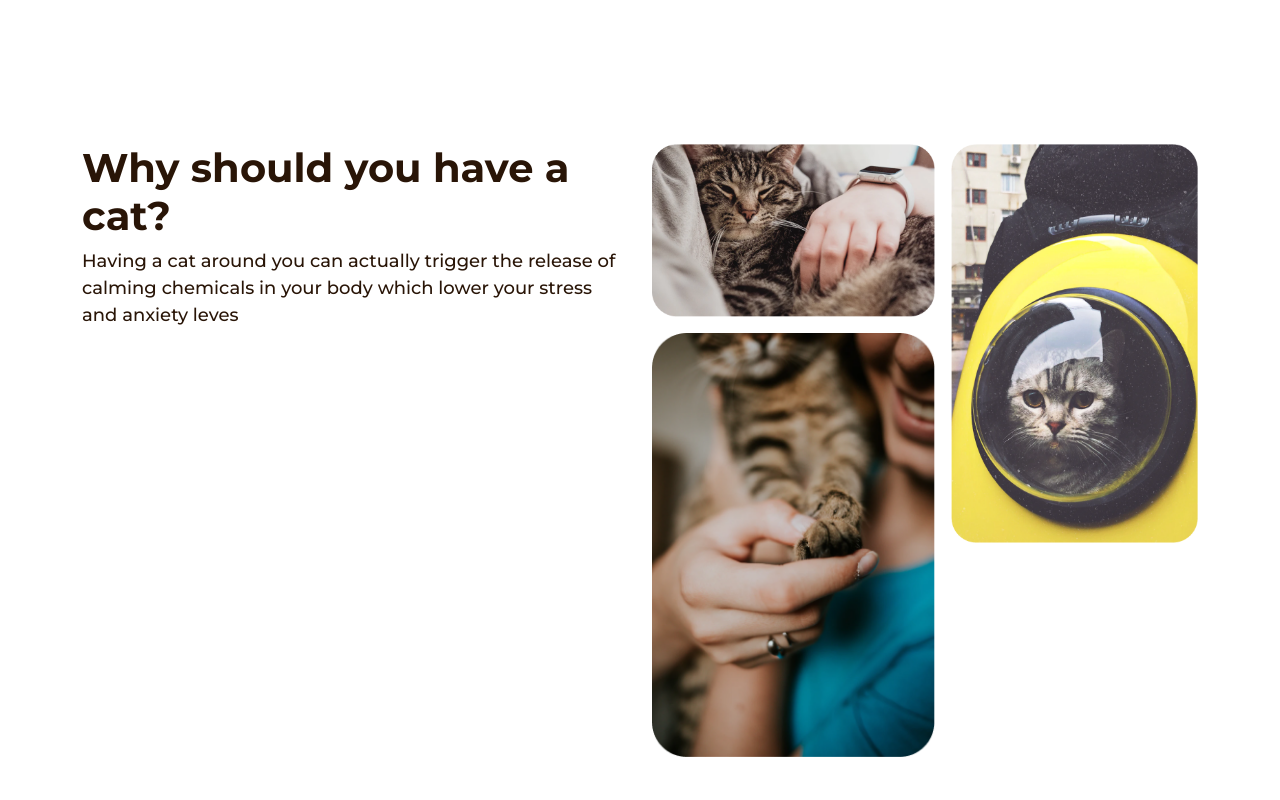
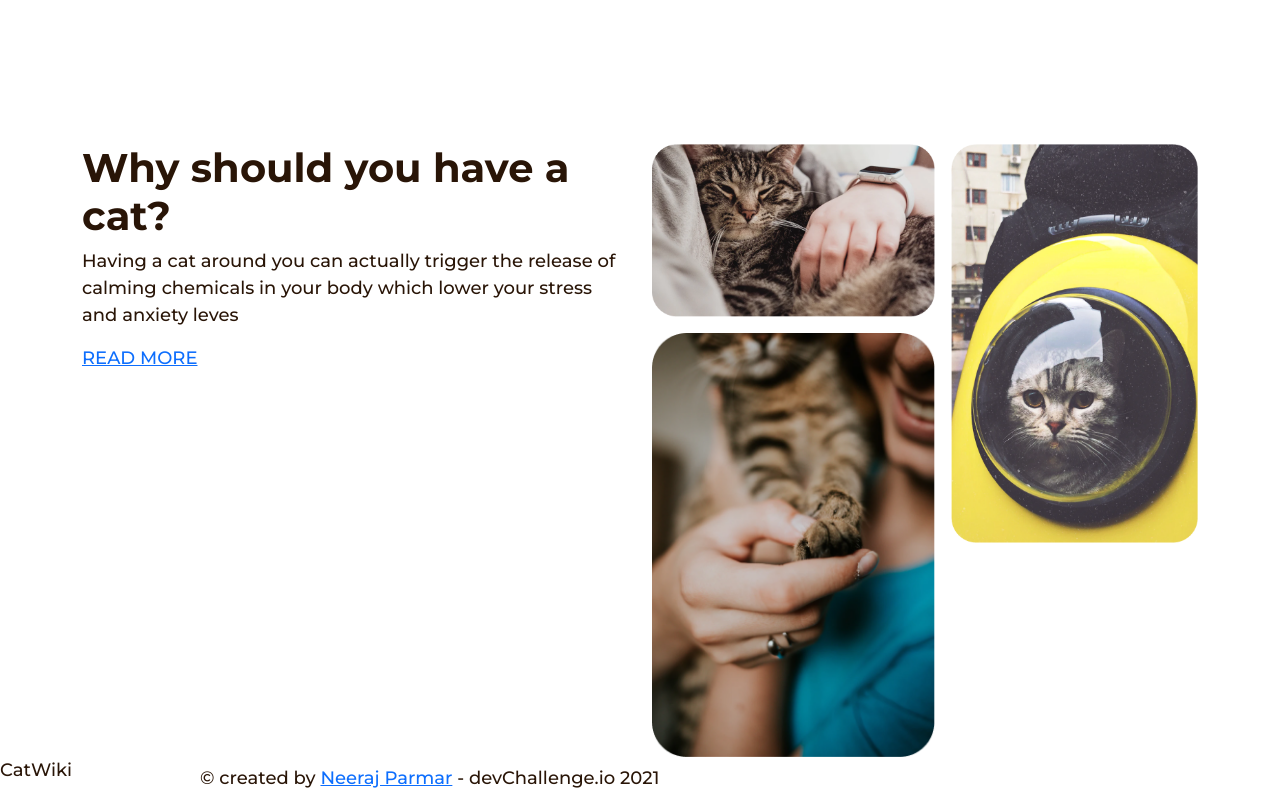
Before and after one commit to nkp1111/cat-wiki, a React (Create React App) app: page / in a window 1280 px wide. Shown: the part 1019-1819 px from the top of the page. Before the commit the page ends 1776 px from the top, so only its background shows below. Built offline with nearby package versions, Linux system fonts and the light colour scheme; the HTML template or start-up script is replaced by a standard one; a web font is replaced by a local one.

Commit message:
feat: add footer

```diff
--- a/src/App.js
+++ b/src/App.js
@@ -1,12 +1,13 @@
 import React from 'react'
 
-import { Header, Main } from './components'
+import { Header, Main, Footer } from './components'
 
 const App = () => {
   return (
     <div>
       <Header />
       <Main />
+      <Footer />
     </div>
   )
 }
--- /dev/null
+++ b/src/components/Footer/index.js
@@ -0,0 +1,21 @@
+import React from 'react'
+
+import { images } from '../../utils'
+
+const index = () => {
+  return (
+    <footer className='footer'>
+      <div className="d-flex align-items-center">
+        <div className="footer__logo d-flex align-items-center">
+          <p>CatWiki</p>
+          <img src={images.catWhite} alt="cat-logo" />
+        </div>
+        <div className="footer__info">
+          &copy; created by <a href="https://github.com/nkp1111">Neeraj Parmar</a> - devChallenge.io 2021
+        </div>
+      </div>
+    </footer>
+  )
+}
+
+export default index
--- a/src/components/Info/index.js
+++ b/src/components/Info/index.js
@@ -1,6 +1,7 @@
 import React from 'react'
 
 import ImageGrid from './ImageGrid'
+
 const index = () => {
   return (
     <section className='main__section-info'>
@@ -11,13 +12,13 @@ const index = () => {
             <p>
               Having a cat around you can actually trigger the release of calming chemicals in your body which lower your stress and anxiety leves
             </p>
+            <a href="">READ MORE</a>
           </div>
           <div className="col-md-6">
             <ImageGrid />
           </div>
         </div>
       </div>
-
     </section >
   )
 }
--- a/src/components/index.js
+++ b/src/components/index.js
@@ -1,2 +1,3 @@
 export { default as Header } from "./Header"
 export { default as Main } from "./Main"
+export { default as Footer } from "./Footer"
```
